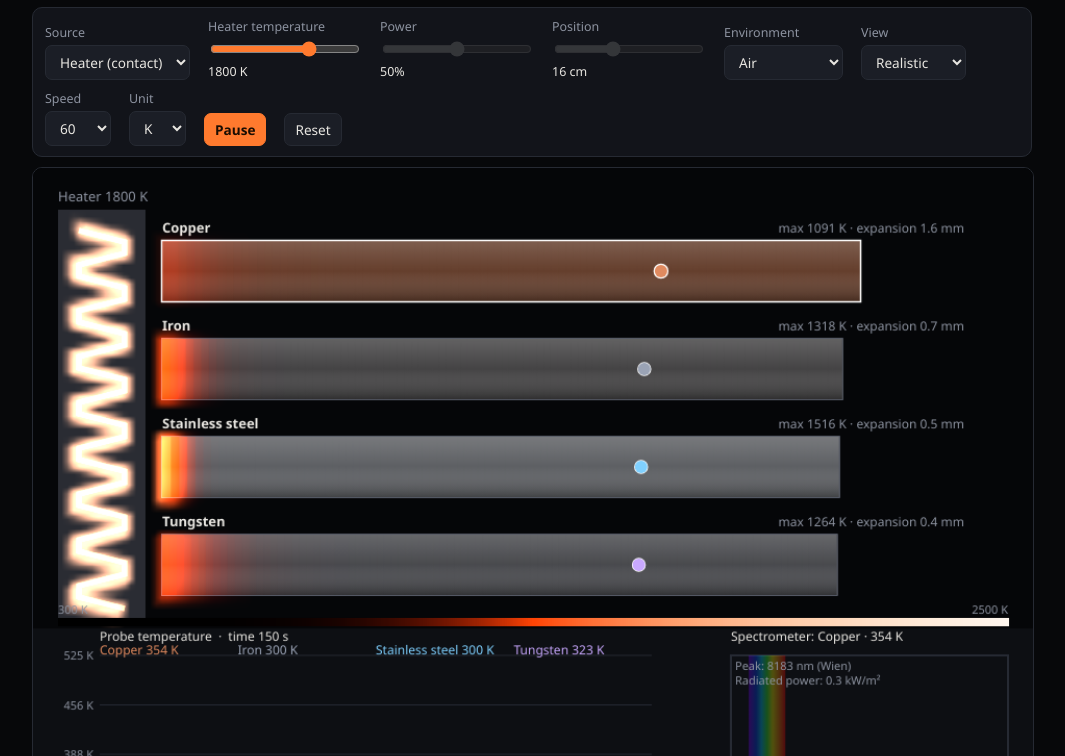
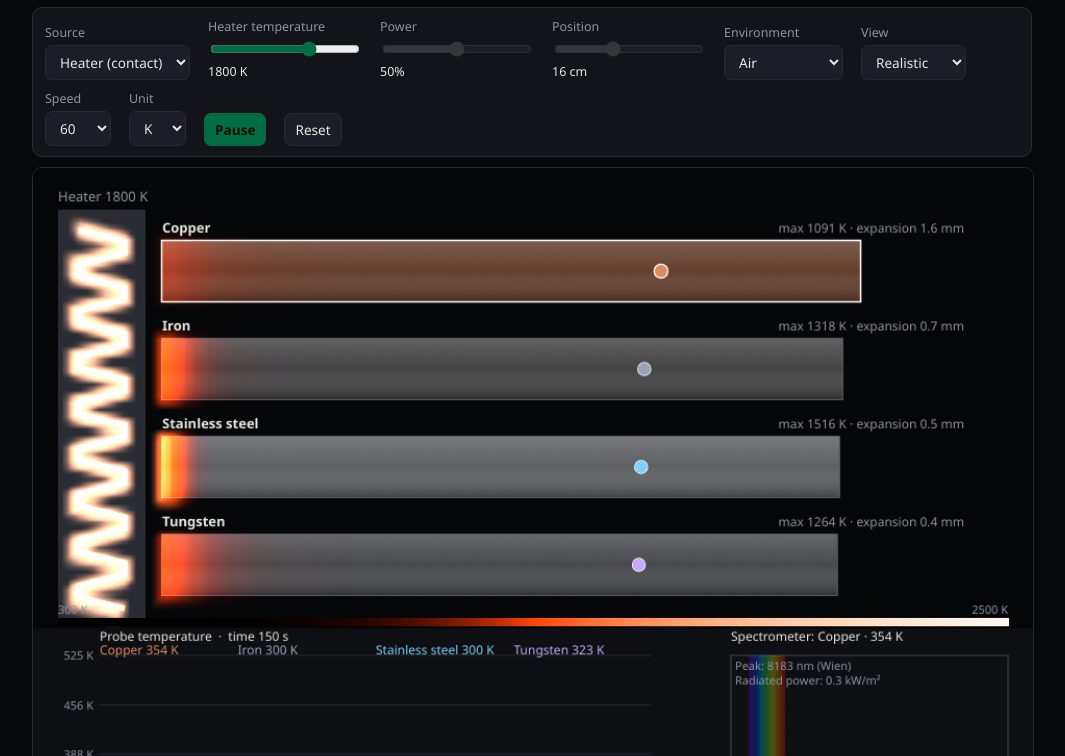
Before and after one commit to Dinnerjeb/metal-heating-simulator, a plain HTML site: page index.html in a window 1280 px wide. Shown: the part 44-800 px from the top of the page, without its empty margins (108-1173 px from the left). Drawn offline with Linux system fonts and the light colour scheme; animation ran at ten frames a second.

Commit message:
Change hot color variable in CSS
Updated the primary color variable for the theme.

```diff
--- a/index.html
+++ b/index.html
@@ -3,7 +3,7 @@
 <meta name="viewport" content="width=device-width, initial-scale=1, viewport-fit=cover">
 <title>Metal Heating Lab</title>
 <style>
-:root{color-scheme:dark;--bg:#07080a;--pn:#12141a;--ln:#262a33;--tx:#e8e6e1;--mu:#8d93a0;--hot:#ff7a2e;box-sizing:border-box;padding-top:env(safe-area-inset-top,0px);padding-bottom:env(safe-area-inset-bottom,0px)}
+:root{color-scheme:dark;--bg:#07080a;--pn:#12141a;--ln:#262a33;--tx:#e8e6e1;--mu:#8d93a0;--hot:#006d45;box-sizing:border-box;padding-top:env(safe-area-inset-top,0px);padding-bottom:env(safe-area-inset-bottom,0px)}
 html{scroll-padding-top:env(safe-area-inset-top,0px)}
 body{margin:0;background:var(--bg);color:var(--tx);font-family:"Segoe UI",system-ui,-apple-system,Roboto,sans-serif}
 main{max-width:1000px;margin:0 auto;padding:14px}
```
